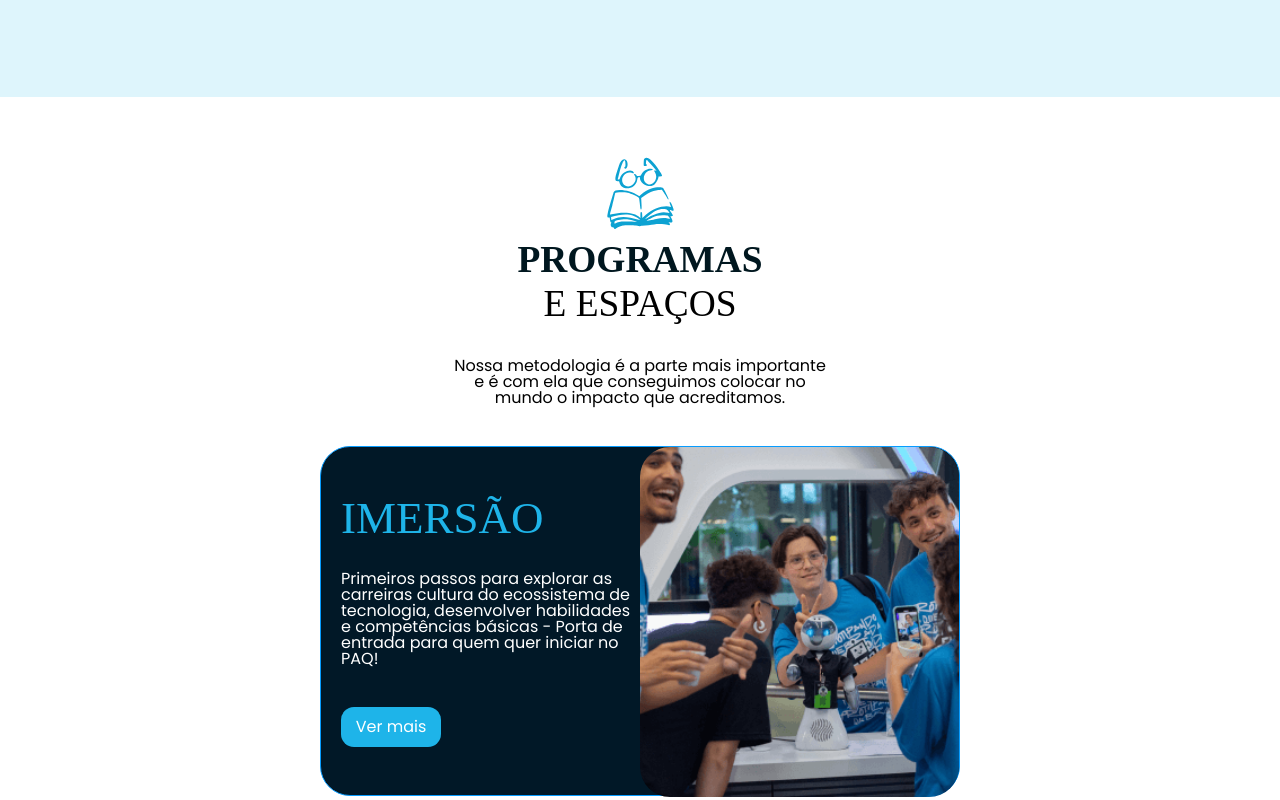
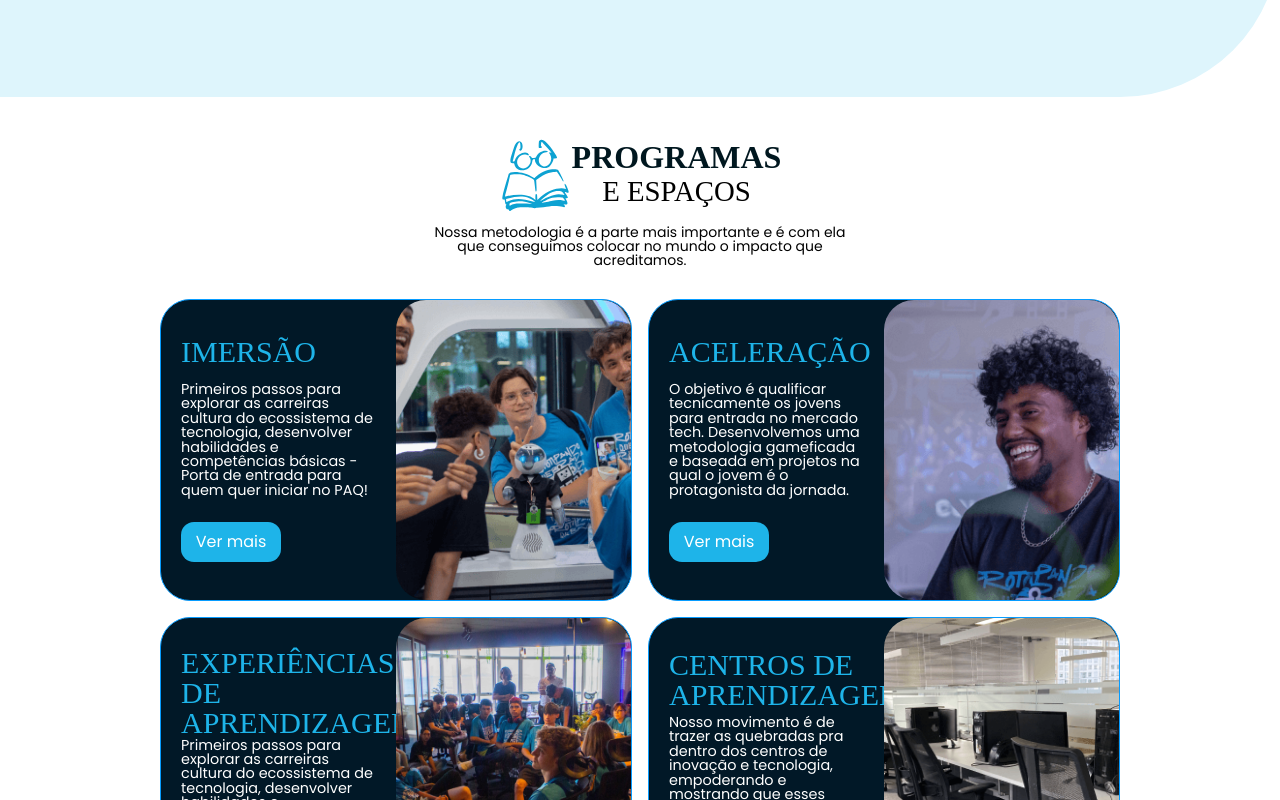
Before and after one commit to LAYSEGABI/Site-paq-25, a Next.js app: page / in a window 1280 px wide. Shown: the part 3860-4660 px from the top of the page. Built offline with nearby package versions, Linux system fonts and the light colour scheme; a web font is replaced by a local one.

Commit message:
programas e espaços desktop att

```diff
--- a/src/app/components/PapelPaq/PapelPaq.module.css
+++ b/src/app/components/PapelPaq/PapelPaq.module.css
@@ -6,7 +6,7 @@
     display: flex;
     align-items: center;
     flex-direction: column;
-    border-radius: 2em 2em 0 0;
+    border-radius: 10em 0  ;
     background: #DEF5FC;
 }
 
--- a/src/app/components/ProgramasEspacos/CardBase/CardBase.module.css
+++ b/src/app/components/ProgramasEspacos/CardBase/CardBase.module.css
@@ -1,10 +1,8 @@
 .cardContainer {
-  height: 350px;
   display: grid;
   grid-template-columns: 50% 50%;
   background-color: #011827;
   border: 1px solid rgb(7, 156, 255);
-  margin: 20px auto;
   border-radius: 30px;
   align-items: center;
   color: white;
@@ -12,7 +10,7 @@
 }
 
 .cardContent {
-  padding-left: 20px;
+  padding: 0 20px;
   display: flex;
   width: 100%;
   flex-direction: column;
@@ -24,7 +22,7 @@
 }
 
 .cardTitle {
-  font-size: 45px;
+  font-size: 30px;
   font-family: "PP Formula Condensed";
   font-weight: 400;
   color: #1eb4e9;
@@ -33,6 +31,7 @@
 .cardBody {
   font-family: Poppins;
   margin-bottom: 10px;
+  font-size: .9em;
 }
 
 .cardButton {
@@ -45,7 +44,7 @@
   transition: .5s;
 
   &:hover {
-    background-color: #49c6f3;
+    background-color: #66cdf3;
     transform: translateY(-5px);
     box-shadow: 0px 5px 10px rgba(15, 154, 218, 0.274);
 
@@ -54,8 +53,8 @@
 
 .cardImage {
   height: 100%;
-  width: 350px;
-  height: 350px;
+  width: 250px;
+  height: 300px;
   object-fit: cover;
   border-radius: 30px;
 }
--- a/src/app/components/ProgramasEspacos/ProgramasEspacos.module.css
+++ b/src/app/components/ProgramasEspacos/ProgramasEspacos.module.css
@@ -6,7 +6,6 @@
   display: flex;
   flex-direction: column;
   width: 100%;
-  display: 40.8125rem;
   align-items: center;
   background: #ffffff;
 }
@@ -15,14 +14,19 @@
   display: flex;
   flex-direction: column;
   align-items: center;
-  margin-top: 60px;
+  margin-top: 30px;
+}
+
+.programHeaderIcon {
+  display: flex;
+  align-items: center;
 }
 
 .programHeader h2 {
   color: #00171f;
   text-align: center;
   font-family: "PP Formula Condensed";
-  font-size: 2.33781rem;
+  font-size: 2em;
   font-style: normal;
   font-weight: 700;
   line-height: 2.5rem;
@@ -32,26 +36,35 @@
 .programHeader h3 {
   color: #000;
   font-family: "PP Formula Condensed";
-  font-size: 2.33781rem;
+  font-size: 1.8em;
   font-style: normal;
   font-weight: 400;
   line-height: 68px;
   text-transform: uppercase;
-  margin-top: -10px;
+  margin-top: -20px;
 }
 
+
 .programHeader p {
-  margin: 20px 0;
-  width: 380px;
+  width: 420px;
   font-family: "Poppins";
-  font-size: 16px;
+  font-size: 14px;
 }
 
 .programCards {
-   width: 50%;
+   width: 80%;
+   padding: 2em;
    align-items: center;
    display: flex;
-   flex-direction: column;
+   flex-wrap: wrap;  /* Permite a quebra de linha */
+   gap: 16px;        /* Espaço entre os cards */
+   justify-content: space-between;
+}
+
+
+.programCards > div {
+  width: calc(50% - 8px); /* 50% da largura menos o espaço do gap */
+
 }
 
 @media (max-width: 1028px) {
--- a/src/app/components/ProgramasEspacos/ProgramasEspacos.tsx
+++ b/src/app/components/ProgramasEspacos/ProgramasEspacos.tsx
@@ -36,9 +36,13 @@ export default function ProgramasEspacos() {
   return (
     <section id="programas-e-espacos" className={styles.programSpaces}>
       <div className={styles.programHeader}>
-        <Image src={bookSvg} alt="Livro com óculos" id="bookIcon" />
-        <h2>PROGRAMAS</h2>
-        <h3>E ESPAÇOS</h3>
+        <div className={styles.programHeaderIcon}>
+          <Image src={bookSvg} alt="Livro com óculos" id="bookIcon" />
+          <div>
+            <h2>PROGRAMAS</h2>
+            <h3>E ESPAÇOS</h3>
+          </div>
+        </div>
         <p>
           Nossa metodologia é a parte mais importante e é com ela que
           conseguimos colocar no mundo o impacto que acreditamos.
```
